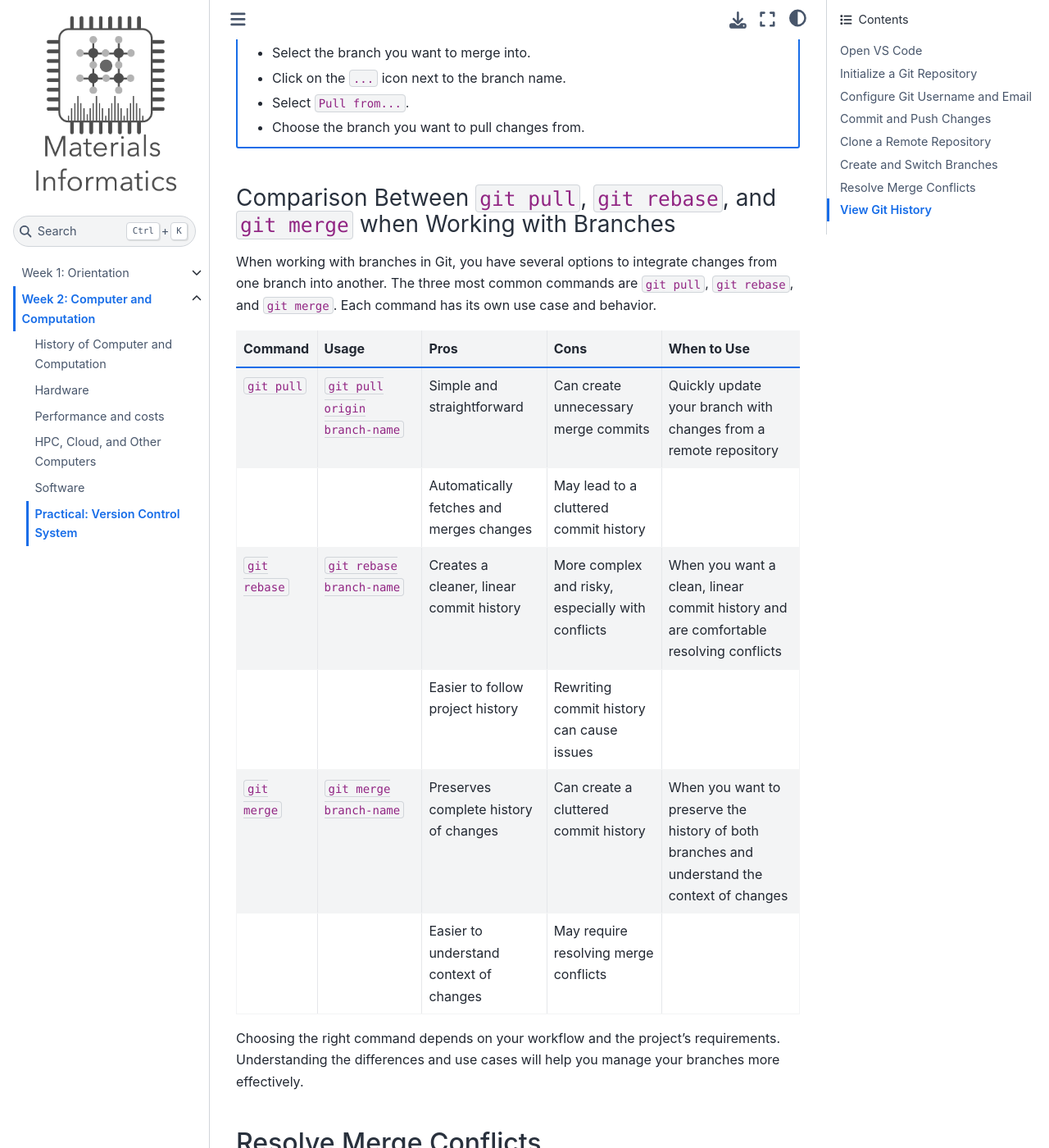
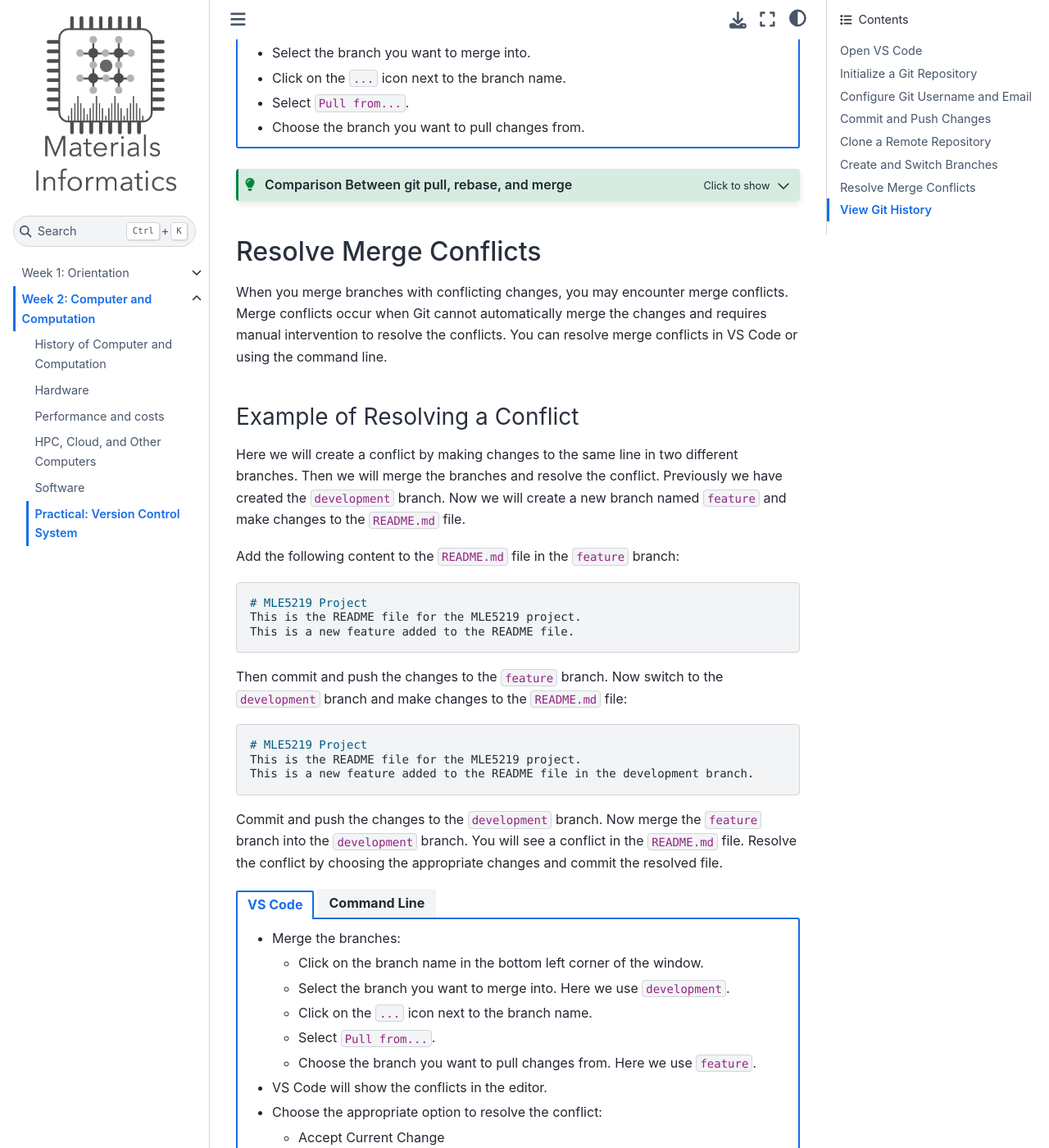
Before and after one commit to deng-group/MLE4217_5219_book, a Jupyter Book: the page built from computer/git_examples.md, in a window 1280 px wide and 1400 px high, scrolled down 5453 px. Shown: the whole window at 82% size. Built offline with Jupyter Book 1.0.4 settings and Sphinx 7.4.7 and the Sphinx Book theme 1.1.4, drawn with Linux system fonts in a browser that asks for light colours; pages that are not in the unit, such as notebooks, are missing from menus; comment, search, counter and statistics services are not loaded.

Commit message:
Update Git examples to clarify differences between git pull, rebase, and merge; enhance documentation formatting

`````diff
--- a/computer/git_examples.md
+++ b/computer/git_examples.md
@@ -262,8 +262,9 @@
     ```
 ```
 ````
-### Comparison Between `git pull`, `git rebase`, and `git merge` when Working with Branches
 
+```{admonition} Comparison Between git pull, rebase, and merge
+:class: tip, dropdown
 When working with branches in Git, you have several options to integrate changes from one branch into another. The three most common commands are `git pull`, `git rebase`, and `git merge`. Each command has its own use case and behavior.
 
 | Command      | Usage                          | Pros                                      | Cons                                      | When to Use                              |
@@ -276,7 +277,7 @@
 |              |                                | Easier to understand context of changes   | May require resolving merge conflicts     |                                          |
 
 Choosing the right command depends on your workflow and the project's requirements. Understanding the differences and use cases will help you manage your branches more effectively.
-
+```
 
 ## Resolve Merge Conflicts
 When you merge branches with conflicting changes, you may encounter merge conflicts. Merge conflicts occur when Git cannot automatically merge the changes and requires manual intervention to resolve the conflicts. You can resolve merge conflicts in VS Code or using the command line.
`````
